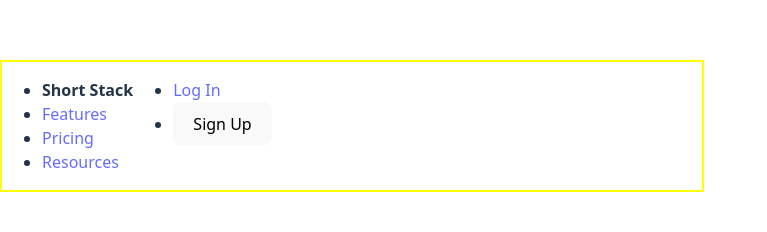
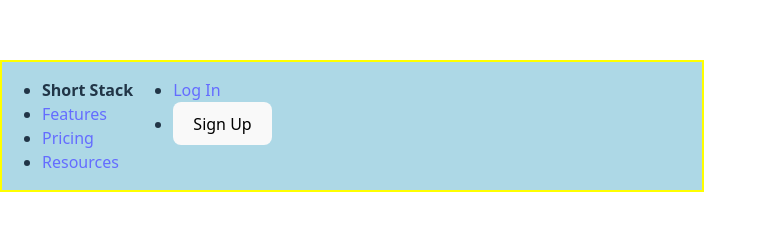
Before and after one commit to pand3m1x/SBA_Refactor_Project_URLShortner, a React (Vite) app: page / in a window 1280 px wide. Shown: the part 152-384 px from the top of the page, without its empty margins (0-767 px from the left). Built offline with nearby package versions, Linux system fonts and the light colour scheme; no server answers.

Commit message:
background color tempo

```diff
--- a/src/components/NavBar.jsx
+++ b/src/components/NavBar.jsx
@@ -4,7 +4,7 @@ function NavBar(){
 
   return(
     <>
-      <div id="topNav" style={{border:"2px solid yellow",}}>
+      <div id="topNav" style={{border:"2px solid yellow", backgroundColor:"lightBlue"}}>
         <nav>
           <ul id="leftMenuItems">
             <li id="logo"><strong>Short Stack</strong></li>
--- a/src/components/UrlShortnerSection.jsx
+++ b/src/components/UrlShortnerSection.jsx
@@ -68,7 +68,9 @@ export default UrlShortner
 //
 // Console Logging
 // https://developer.chrome.com/docs/devtools/console/reference
-
+//
+// I'm not doing anything extra yet, but more documentation (for Toasty)
+// https://fkhadra.github.io/react-toastify/introduction/
 
 //<div id="space">
 //<div class="container" id="urlSection">
```
